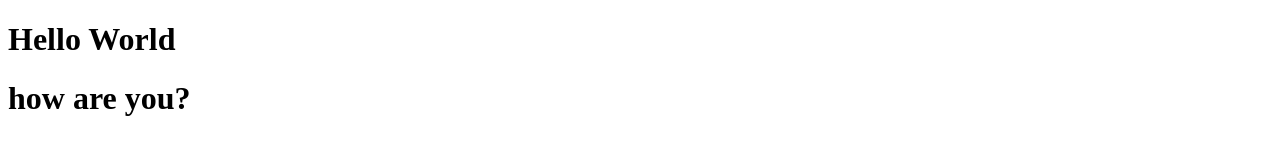
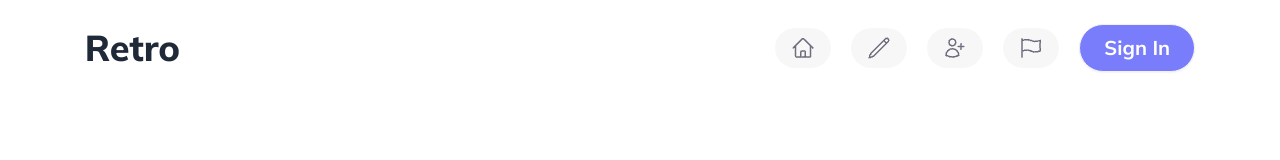
Before and after one commit to RobiulIslam08/B9-A6-RetorFuram, a plain HTML site: page index.html in a window 1280 px wide. Drawn offline with nearby package versions, Linux system fonts and the light colour scheme.

Commit message:
navbar design done

```diff
--- a/index.html
+++ b/index.html
@@ -1,12 +1,61 @@
 <!DOCTYPE html>
-<html lang="en">
+<html lang="en" data-theme="light">
+
 <head>
     <meta charset="UTF-8">
     <meta name="viewport" content="width=device-width, initial-scale=1.0">
-    <title>Document</title>
+    <title>Retro Forum</title>
+    <!-- daisy ui and tailwind css link -->
+    <link href="https://cdn.jsdelivr.net/npm/daisyui@4.7.2/dist/full.min.css" rel="stylesheet" type="text/css" />
+    <script src="https://cdn.tailwindcss.com"></script>
+
+    <!-- link css -->
+    <link rel="stylesheet" href="style.css">
 </head>
-<body>
-    <h1>Hello World</h1>
-    <h1>how are you?</h1>
+<body class="w-[88%] mx-auto mt-3">
+    <!-- navber design start here -->
+    <div class="navbar bg-base-100 ">
+        <div class="navbar-start">
+          <div class="dropdown">
+            <div tabindex="0" role="button" class="btn btn-ghost lg:hidden">
+              <svg xmlns="http://www.w3.org/2000/svg" class="h-5 w-5" fill="none" viewBox="0 0 24 24" stroke="currentColor"><path stroke-linecap="round" stroke-linejoin="round" stroke-width="2" d="M4 6h16M4 12h8m-8 6h16" /></svg>
+            </div>
+            <ul tabindex="0" class="flex flex-row menu menu-sm dropdown-content mt-3 z-[1] p-2 shadow bg-base-100 text-center rounded-box w-52">
+                <li class="bg-[#12132D08] rounded-full tooltip hover:tooltip-open tooltip-top" data-tip="hello"><img src="images/home.png" alt=""></li>
+                <li class="bg-[#12132D08] rounded-full tooltip hover:tooltip-open tooltip-top" data-tip="pen"><img src="images/pen.png" alt=""></li>
+                <li class="bg-[#12132D08] rounded-full tooltip hover:tooltip-open tooltip-top" data-tip="profile"><img src="images/profile.png" alt=""></li>
+                <li class="bg-[#12132D08] rounded-full tooltip hover:tooltip-open tooltip-top" data-tip="flag"><img src="images/flag.png" alt=""></li>
+            </ul>
+          </div>
+          <a class="font-extrabold text-4xl font-mulish ">Retro</a>
+        </div>
+        <!-- <div class="navbar-center hidden lg:flex">
+          <ul class="menu menu-horizontal px-1">
+            <li><a>Item 1</a></li>
+            <li>
+              <details>
+                <summary>Parent</summary>
+                <ul class="p-2">
+                  <li><a>Submenu 1</a></li>
+                  <li><a>Submenu 2</a></li>
+                </ul>
+              </details>
+            </li>
+            <li><a>Item 3</a></li>
+          </ul>
+        </div> -->
+        <div class="navbar-end">
+            <div class="navbar-center  hidden lg:flex">
+                <ul class="menu menu-horizontal px-1 gap-5">
+                  <li class="bg-[#12132D08] rounded-full tooltip hover:tooltip-open tooltip-top" data-tip="hello"><img src="images/home.png" alt=""></li>
+                  <li class="bg-[#12132D08] rounded-full tooltip hover:tooltip-open tooltip-top" data-tip="pen"><img src="images/pen.png" alt=""></li>
+                  <li class="bg-[#12132D08] rounded-full tooltip hover:tooltip-open tooltip-top" data-tip="profile"><img src="images/profile.png" alt=""></li>
+                  <li class="bg-[#12132D08] rounded-full tooltip hover:tooltip-open tooltip-top" data-tip="flag"><img src="images/flag.png" alt=""></li>
+                </ul>
+              </div>
+          <a class="btn bg-[#797DFC] rounded-full px-6 text-white font-bold font-mulish text-xl hover:bg-[#797dfce9] ml-4">Sign In</a>
+        </div>
+      </div>
+    <!-- navber design ends here -->
 </body>
 </html>
--- /dev/null
+++ b/style.css
@@ -0,0 +1,10 @@
+
+@import url('https://fonts.googleapis.com/css2?family=Inter:wght@100..900&family=Mulish:ital,wght@0,200..1000;1,200..1000&display=swap');
+
+.font-mulish{
+    font-family: "Mulish", sans-serif;
+}
+.font-inter{
+
+  font-family: "Inter", sans-serif;
+}
```
Also changed, not shown: tailwind.config.js (added, +8 -0 lines), images/bgbanner.png (added), images/flag.png (added), images/home.png (added), images/joinforum.png (added), images/logo.png (added), images/pen.png (added), images/profile.png (added).
